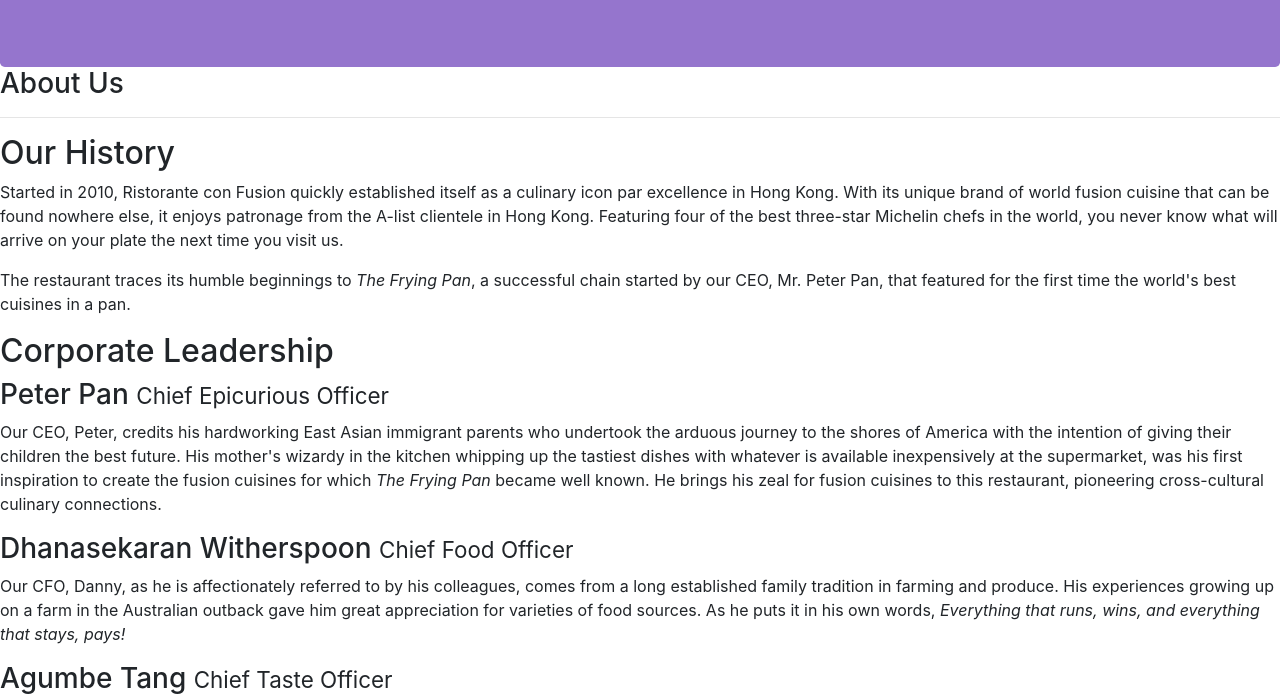
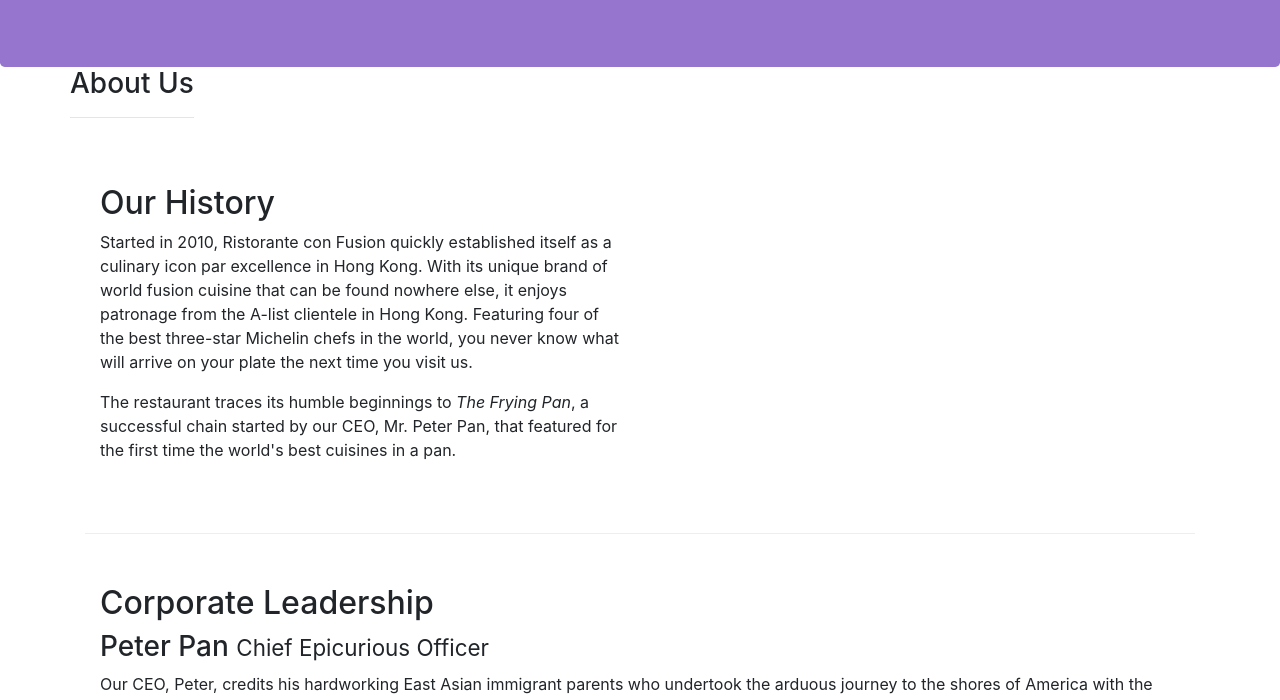
Before and after one commit to harshendrashah/conFusion, a website: page aboutus.html in a window 1280 px wide. Shown: the part 217-917 px from the top of the page. Drawn offline with nearby package versions, Linux system fonts and the light colour scheme.

Commit message:
Assignment-1 Task2

```diff
--- a/aboutus.html
+++ b/aboutus.html
@@ -29,16 +29,16 @@
         </div>
     </header>
 
-    <div>
-        <div>
+    <div class="container">
+        <div class="row">
             <div>
                <h3>About Us</h3>
                <hr>
             </div>
         </div>
 
-        <div>
-            <div>
+        <div class="row row-content">
+            <div class="col-12 col-sm-6">
                 <h2>Our History</h2>
                 <p>Started in 2010, Ristorante con Fusion quickly established itself as a culinary icon par excellence in Hong Kong. With its unique brand of world fusion cuisine that can be found nowhere else, it enjoys patronage from the A-list clientele in Hong Kong.  Featuring four of the best three-star Michelin chefs in the world, you never know what will arrive on your plate the next time you visit us.</p>
                 <p>The restaurant traces its humble beginnings to <em>The Frying Pan</em>, a successful chain started by our CEO, Mr. Peter Pan, that featured for the first time the world's best cuisines in a pan.</p>
@@ -48,8 +48,8 @@
         </div>
 
 
-        <div>
-            <div>
+        <div class="row row-content">
+            <div class="col">
                 <h2>Corporate Leadership</h2>
                 <h3>Peter Pan <small>Chief Epicurious Officer</small></h3>
                 <p>Our CEO, Peter, credits his hardworking East Asian immigrant parents who undertook the arduous journey to the shores of America with the intention of giving their children the best future. His mother's wizardy in the kitchen whipping up the tastiest dishes with whatever is available inexpensively at the supermarket, was his first inspiration to create the fusion cuisines for which <em>The Frying Pan</em> became well known. He brings his zeal for fusion cuisines to this restaurant, pioneering cross-cultural culinary connections.</p>
```
